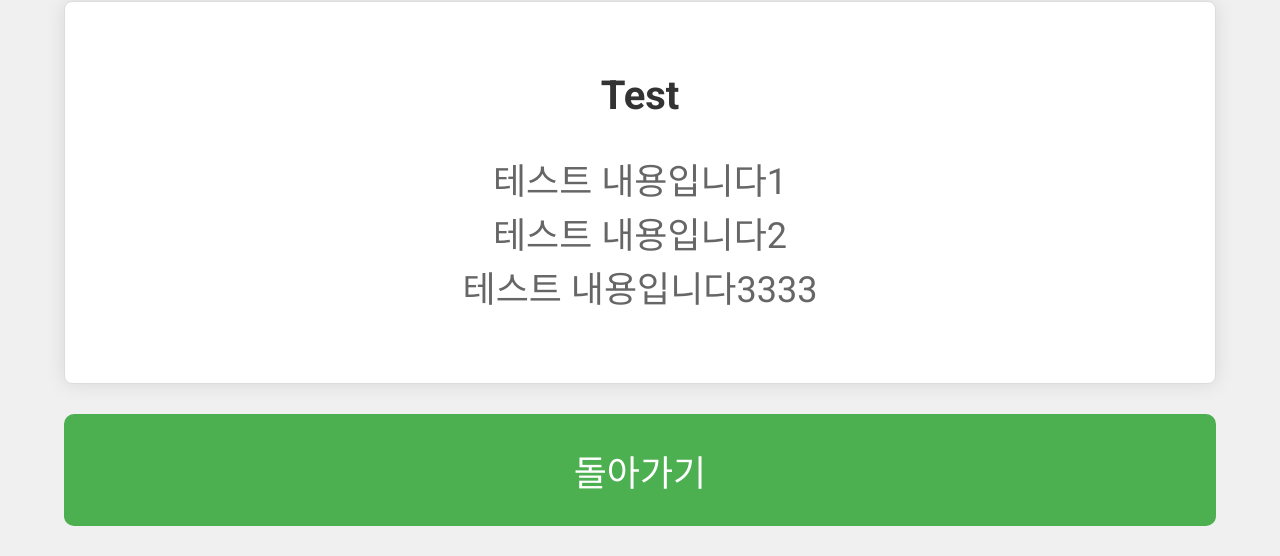
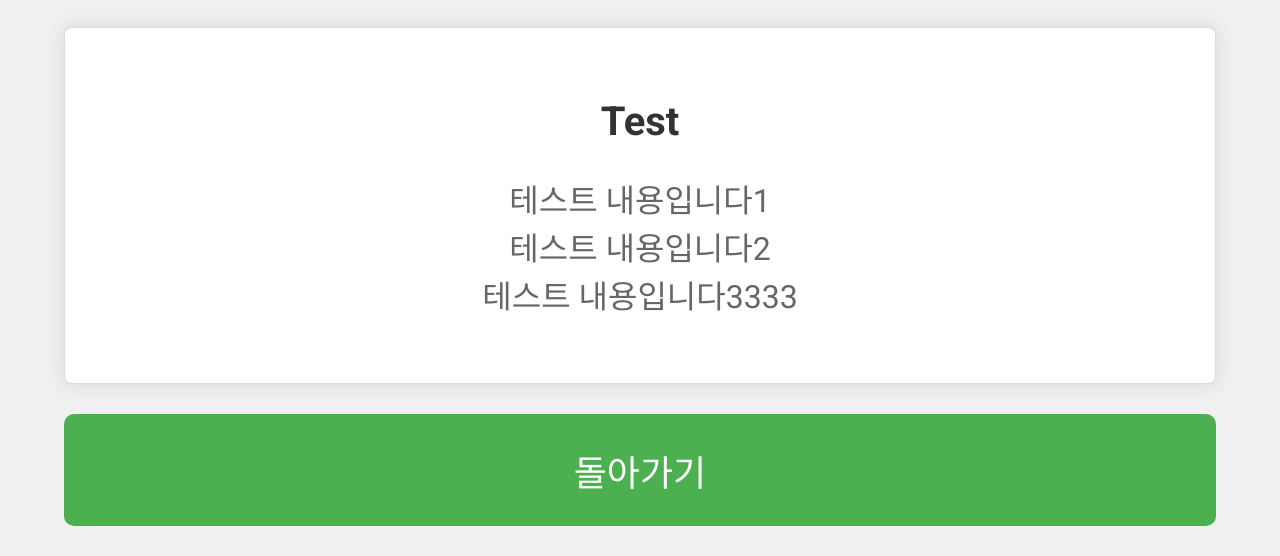
Before and after one commit to Inertia-h-j/Wswt, a website: page index.html in a window 1280 px wide. Shown: the part 244-800 px from the top of the page. Drawn offline with Linux system fonts and the light colour scheme.

Commit message:
Update index.html

```diff
--- a/index.html
+++ b/index.html
@@ -65,7 +65,7 @@
         }
 
         #descriptionText {
-            font-size: 36px; /* 폰트 크기를 2배로 늘림 */
+            font-size: 4vh; /* 폰트 크기를 2배로 늘림 */
             line-height: 1.5;
             color: #666;
         }
```
